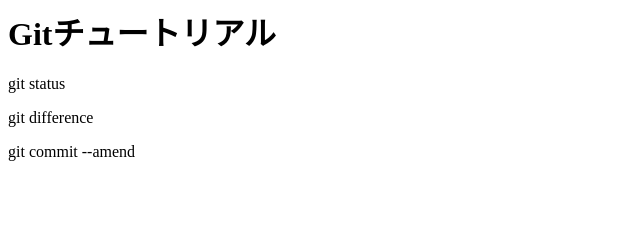
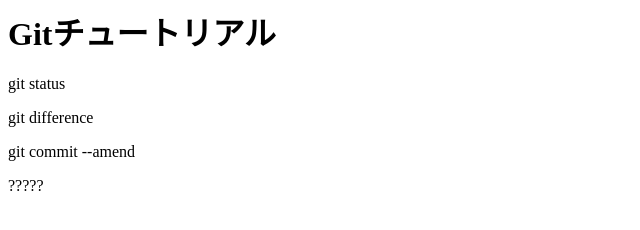
Before and after one commit to EU2022-t1/intro_git, a plain HTML site: page index.html in a window 1280 px wide. Shown: the full height of the page, 0-640 px from the left. Drawn offline with Linux system fonts and the light colour scheme.

Commit message:
feature additional index.html

```diff
--- a/index.html
+++ b/index.html
@@ -2,3 +2,4 @@
 <p>git status</p>
 <p>git difference </p>
 <p>git commit --amend</p>
+<p>?????</p>
```
